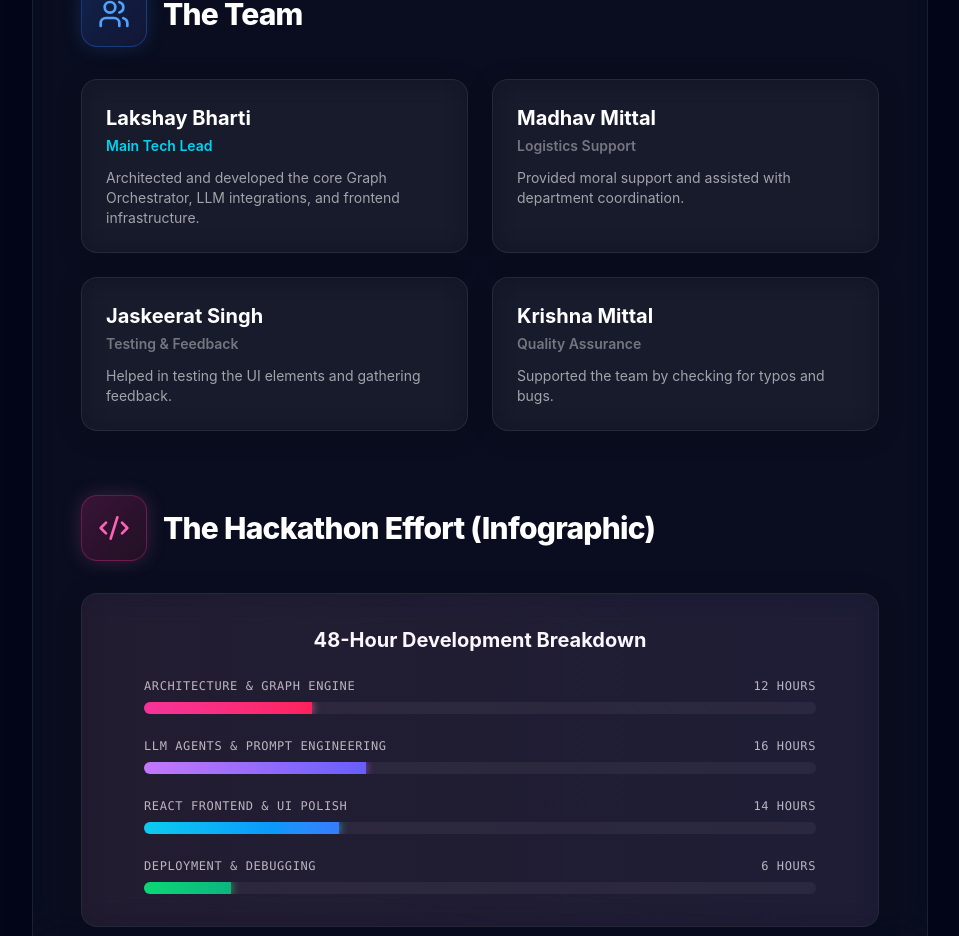
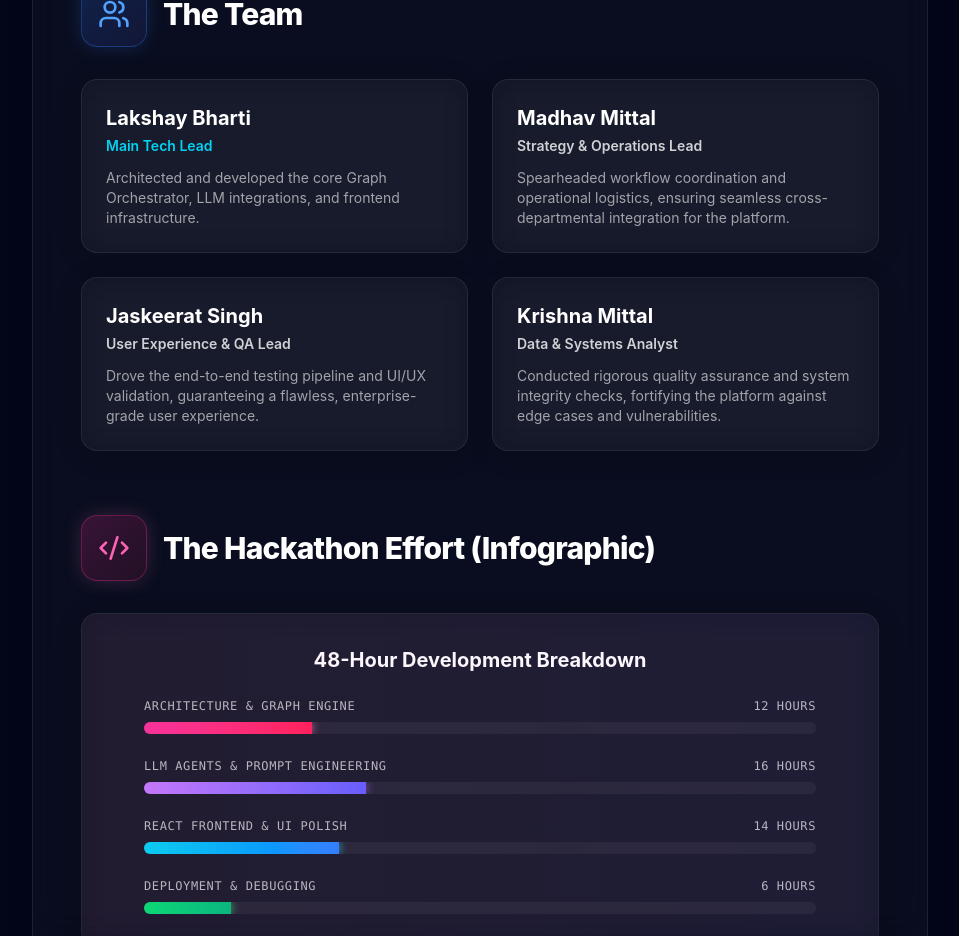
Before and after one commit to DAREDEVIL-OF-NEXUS/RegIntel-AI, a React app in the folder frontend/: page /about in a window 1280 px wide. Shown: the part 1480-2416 px from the top of the page, without its empty margins (160-1119 px from the left). Built offline with nearby package versions, Linux system fonts and the light colour scheme; no server answers; the HTML template or start-up script is replaced by a standard one.

Commit message:
feat: enhance team roles importance in about page

```diff
--- a/frontend/src/pages/About.jsx
+++ b/frontend/src/pages/About.jsx
@@ -92,8 +92,8 @@
               >
                 <div className="absolute inset-0 bg-gradient-to-r from-blue-500/0 via-blue-500/5 to-transparent opacity-0 group-hover:opacity-100 transition-opacity"></div>
                 <h3 className="text-xl font-bold text-white mb-1 group-hover:text-blue-400 transition-colors">Madhav Mittal</h3>
-                <p className="text-white/40 text-sm font-semibold mb-3">Logistics Support</p>
-                <p className="text-white/60 text-sm">Provided moral support and assisted with department coordination.</p>
+                <p className="text-white/80 text-sm font-semibold mb-3">Strategy & Operations Lead</p>
+                <p className="text-white/60 text-sm">Spearheaded workflow coordination and operational logistics, ensuring seamless cross-departmental integration for the platform.</p>
               </motion.div>
 
               {/* Jaskeerat Singh */}
@@ -103,8 +103,8 @@
               >
                 <div className="absolute inset-0 bg-gradient-to-r from-blue-500/0 via-blue-500/5 to-transparent opacity-0 group-hover:opacity-100 transition-opacity"></div>
                 <h3 className="text-xl font-bold text-white mb-1 group-hover:text-blue-400 transition-colors">Jaskeerat Singh</h3>
-                <p className="text-white/40 text-sm font-semibold mb-3">Testing & Feedback</p>
-                <p className="text-white/60 text-sm">Helped in testing the UI elements and gathering feedback.</p>
+                <p className="text-white/80 text-sm font-semibold mb-3">User Experience & QA Lead</p>
+                <p className="text-white/60 text-sm">Drove the end-to-end testing pipeline and UI/UX validation, guaranteeing a flawless, enterprise-grade user experience.</p>
               </motion.div>
 
               {/* Krishna Mittal */}
@@ -114,8 +114,8 @@
               >
                 <div className="absolute inset-0 bg-gradient-to-r from-blue-500/0 via-blue-500/5 to-transparent opacity-0 group-hover:opacity-100 transition-opacity"></div>
                 <h3 className="text-xl font-bold text-white mb-1 group-hover:text-blue-400 transition-colors">Krishna Mittal</h3>
-                <p className="text-white/40 text-sm font-semibold mb-3">Quality Assurance</p>
-                <p className="text-white/60 text-sm">Supported the team by checking for typos and bugs.</p>
+                <p className="text-white/80 text-sm font-semibold mb-3">Data & Systems Analyst</p>
+                <p className="text-white/60 text-sm">Conducted rigorous quality assurance and system integrity checks, fortifying the platform against edge cases and vulnerabilities.</p>
               </motion.div>
             </div>
           </section>
```
